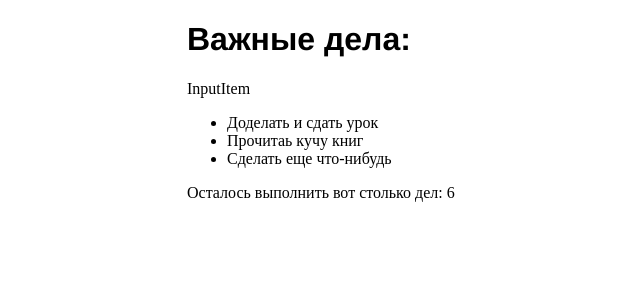
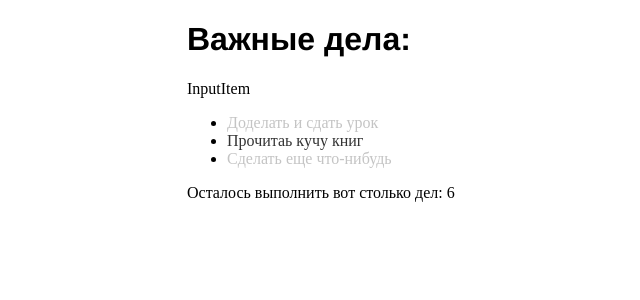
Before and after one commit to WebHeroSchool/ToDo_NY, a React (Create React App) app: page / in a window 1280 px wide. Shown: the top 300 px of the page, without its empty margins (303-943 px from the left). Built offline with nearby package versions, Linux system fonts and the light colour scheme.

Commit message:
lesson24 done

```diff
--- a/package.json
+++ b/package.json
@@ -6,6 +6,7 @@
     "@testing-library/jest-dom": "^5.16.1",
     "@testing-library/react": "^12.1.2",
     "@testing-library/user-event": "^13.5.0",
+    "classnames": "^2.3.1",
     "react": "^17.0.2",
     "react-dom": "^17.0.2",
     "react-scripts": "5.0.0",
--- a/src/Components/App/App.js
+++ b/src/Components/App/App.js
@@ -7,13 +7,16 @@
 const App = () => {
   const items = [
 	{
-		value: 'Доделать и сдать урок'
+		value: 'Доделать и сдать урок',
+		isDone: true
 	},
 	{
-		value: 'Прочитаь кучу книг'
+		value: 'Прочитаь кучу книг',
+		isDone: false
 	},
 	{
-		value: 'Сделать еще что-нибудь'
+		value: 'Сделать еще что-нибудь',
+		isDone: true
 	}
 	];
 
--- a/src/Components/Item/Item.js
+++ b/src/Components/Item/Item.js
@@ -1,5 +1,14 @@
 import React from 'react';
+import classnames from 'classnames';
+import styles from './Item.module.css';
 
-const Item = ({ value }) => (<span>{value}</span>)
+const Item = ({ value, isDone }) => (<span className={
+    classnames({
+        [styles.item]: true,
+        [styles.done]: isDone
+    })
+}>
+    {value}
+</span>);
 
 export default Item;
--- /dev/null
+++ b/src/Components/Item/Item.module.css
@@ -0,0 +1,7 @@
+.item {
+    color: #333;
+}
+
+.done{
+    color: #c4c4c4;
+}
--- a/src/Components/ItemList/ItemList.js
+++ b/src/Components/ItemList/ItemList.js
@@ -3,7 +3,8 @@
 
 
 const ItemList = ({ items }) => (<ul>
-    {items.map(item =>  <li key={item.value}><Item value={item.value} /></li>)}
+    {items.map(item =>  <li key={item.value}>
+                    <Item value={item.value} isDone={item.isDone}/></li>)}
     </ul>);
 
 export default ItemList;
```
Also changed, not shown: 1 other file (tests, documents, lock files or other folders).
